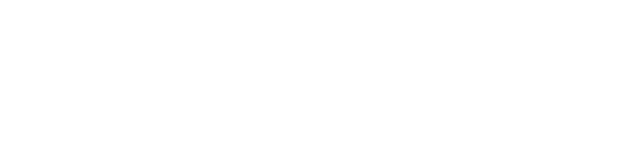
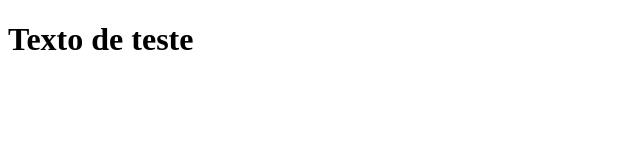
Before and after one commit to ressoa/Testando-umas-paradas, a plain HTML site: page index.html in a window 1280 px wide. Shown: the whole page, without its empty margins (0-640 px from the left). Drawn offline with Linux system fonts and the light colour scheme.

Commit message:
pus um texto para ver se aparece

```diff
--- a/index.html
+++ b/index.html
@@ -6,6 +6,6 @@
   <title>Document</title>
 </head>
 <body>
-
+  <h1>Texto de teste</h1>
 </body>
 </html>
```
